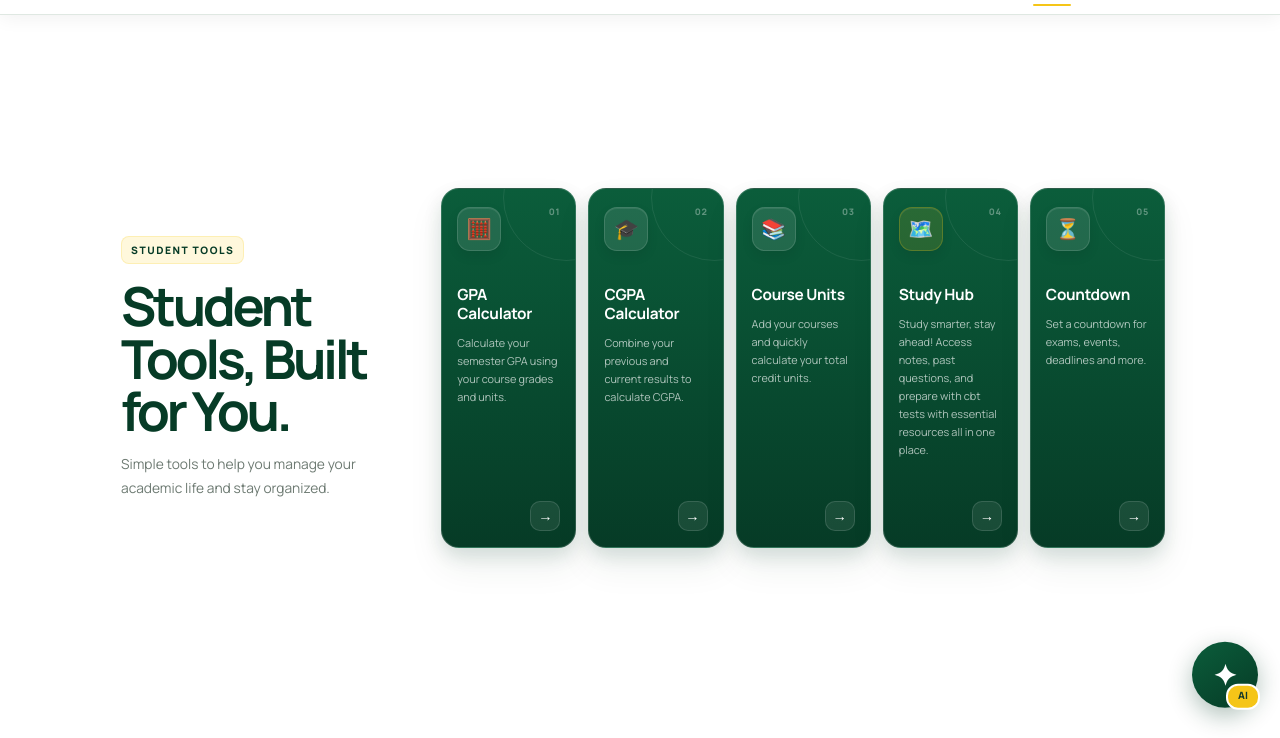
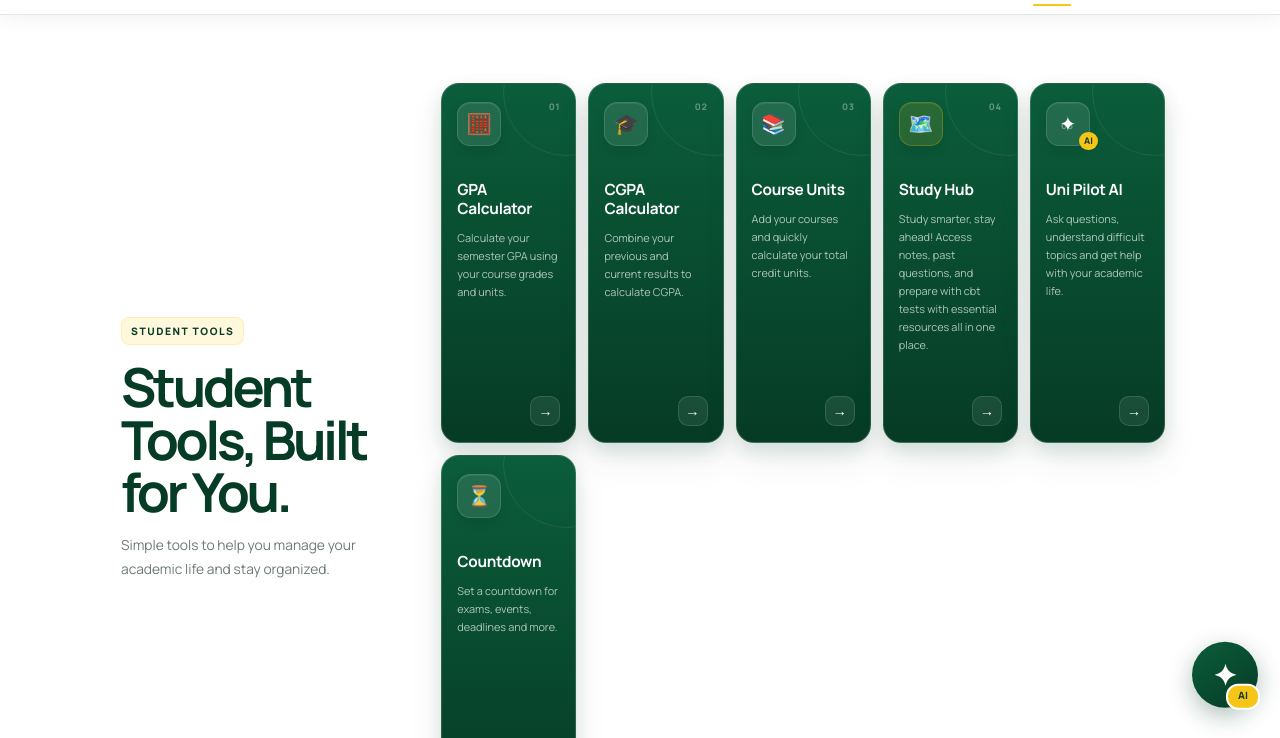
Before and after one commit to keffyjnr/Uni-Pilot, a plain HTML site: page tools.html in a window 1280 px wide. Shown: the part 62-800 px from the top of the page. Drawn offline with Linux system fonts and the light colour scheme.

Commit message:
Add Uni Pilot AI to Student Tools

```diff
--- a/tools.html
+++ b/tools.html
@@ -1346,6 +1346,17 @@
               →
             </span>
 
+          </a>
+
+
+          <!-- UNI PILOT AI -->
+          <a href="ai.html" class="tool-card" aria-label="Open Uni Pilot AI">
+            <span class="tool-icon" style="position:relative">✦<small style="position:absolute;right:-9px;bottom:-5px;background:#f5c518;color:#173b2b;border-radius:10px;padding:2px 5px;font-size:9px;font-weight:800">AI</small></span>
+            <div>
+              <h3>Uni Pilot AI</h3>
+              <p>Ask questions, understand difficult topics and get help with your academic life.</p>
+            </div>
+            <span class="tool-arrow">→</span>
           </a>
 
 
```
